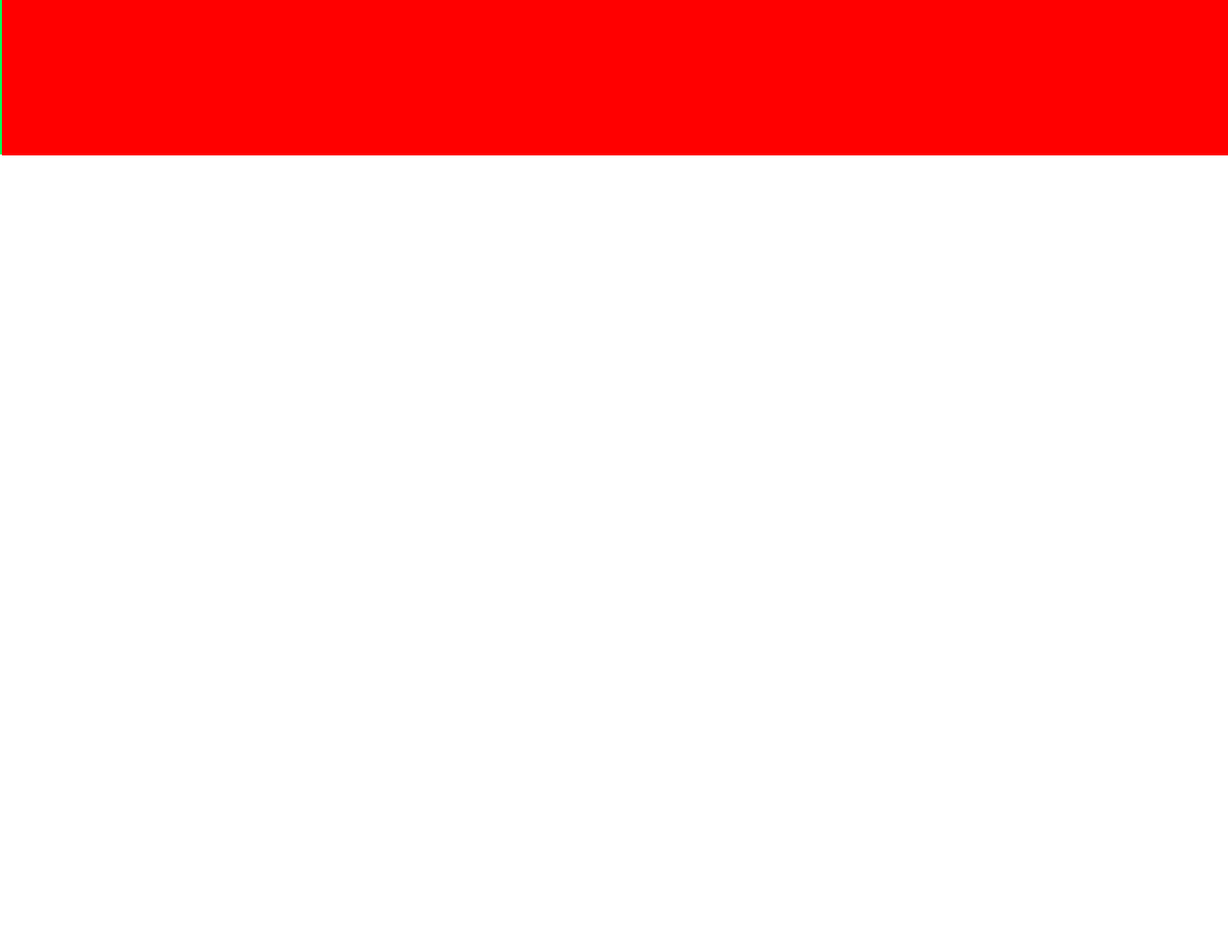
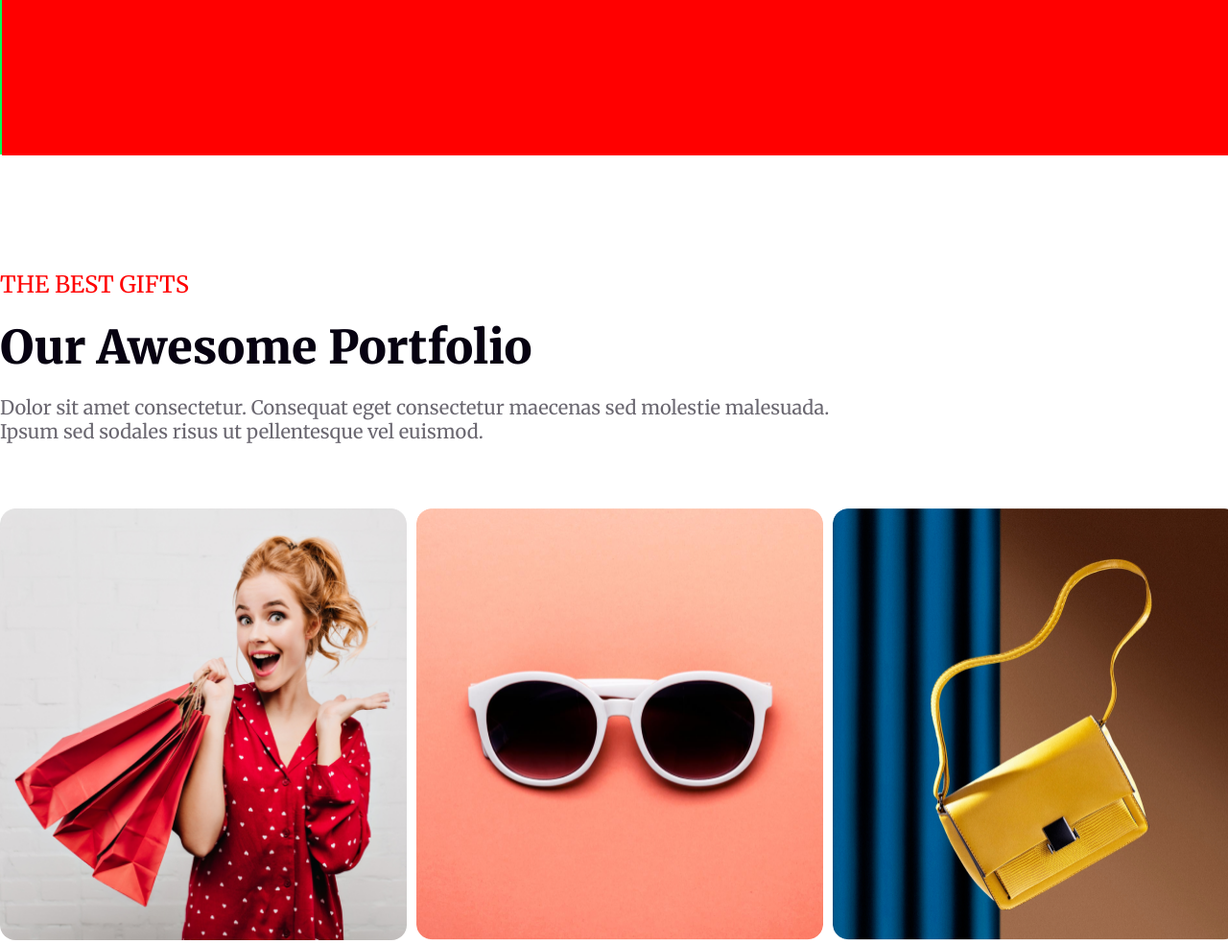
Before and after one commit to AbuBakkarSiddique007/New-Year-Landing-Page, a plain HTML site: page index.html in a window 1280 px wide. Shown: the part 3241-4225 px from the top of the page at 96% size. Before the commit the page ends 3522 px from the top, so only its background shows below. Drawn offline with Linux system fonts and the light colour scheme.

Commit message:
added portfolio section

```diff
--- a/index.html
+++ b/index.html
@@ -118,6 +118,46 @@
         </section>
         <!-- Holidays sale 50% end here -->
 
+        <!-- portfolio section start here  -->
+        <section class="portfolio-container">
+            <div class="portfolio-text-container">
+                <h3>
+                    THE BEST GIFTS
+                </h3>
+                <h1>
+                    Our Awesome Portfolio
+                </h1>
+                <p>
+                    Dolor sit amet consectetur. Consequat eget consectetur maecenas sed molestie malesuada. <br>
+                    Ipsum sed
+                    sodales risus ut pellentesque vel euismod.
+                </p>
+            </div>
+            <div class="portfolio-items">
+                <div class="item">
+                    <img src="./images/rectangle 1.png" alt="">
+                </div>
+                <div class="item">
+                    <img src="./images/Rectangle 7.png" alt="">
+                </div>
+                <div class="item">
+                    <img src="./images/Rectangle 3.png" alt="">
+                </div>
+                <div class="item">
+                    <img src="./images/Rectangle 4.png" alt="">
+                </div>
+                <div class="item">
+                    <img src="./images/Rectangle 5.png" alt="">
+                </div>
+                <div class="item">
+                    <img src="./images/Rectangle 6.png" alt="">
+                </div>
+
+            </div>
+
+        </section>
+        <!-- portfolio section end here  -->
+
     </main>
 
     <footer>
--- a/style/style.css
+++ b/style/style.css
@@ -290,7 +290,7 @@ h1 {
     /* align-items: center; */
 }
 
-.girl-container{
+.girl-container {
     width: 429px;
     height: 433px;
 
@@ -298,8 +298,9 @@ h1 {
     left: 29%;
     top: 11%;
 }
-.discount{
-    position:absolute;
+
+.discount {
+    position: absolute;
     bottom: 35%;
     left: 55%;
     z-index: 1;
@@ -307,3 +308,60 @@ h1 {
 }
 
 /* holidays sales section style end here  */
+
+/* portfolio section style start here  */
+.portfolio-container {
+    /* border: 2px solid red; */
+    max-width: 1320px;
+    height: 1163px;
+
+    margin: 120px auto;
+}
+
+
+
+.portfolio-text-container h3 {
+    color: rgb(255, 0, 0);
+    font-size: 24px;
+    font-weight: 500;
+}
+
+.portfolio-text-container h1 {
+    color: rgb(7, 2, 17);
+    font-size: 48px;
+    font-weight: 900;
+
+    padding: 20px 0px;
+}
+
+.portfolio-text-container p {
+    color: rgba(7, 2, 17, 0.6);
+    font-size: 20px;
+    font-weight: 400;
+
+    padding-bottom: 20px;
+}
+
+.item {
+    width: 424px;
+    height: 450px;
+}
+
+.portfolio-items {
+    margin-top: 48px;
+    margin-bottom: 48px;
+}
+.portfolio-items {
+    display: grid;
+    grid-template-columns: repeat(3, 1fr);
+    gap: 10px;
+}
+
+.item img {
+    width: 100%;
+    height: 100%;
+    border-radius: 16px;
+}
+
+
+/* portfolio section style end here  */
```
